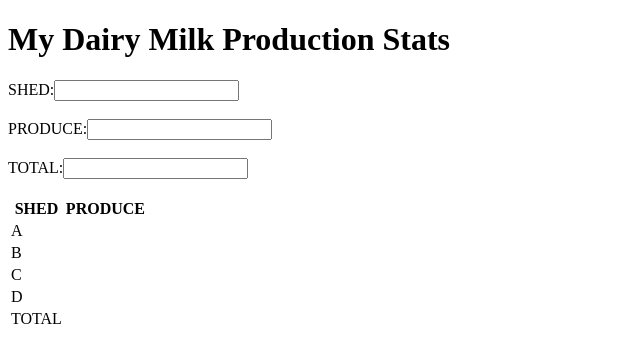
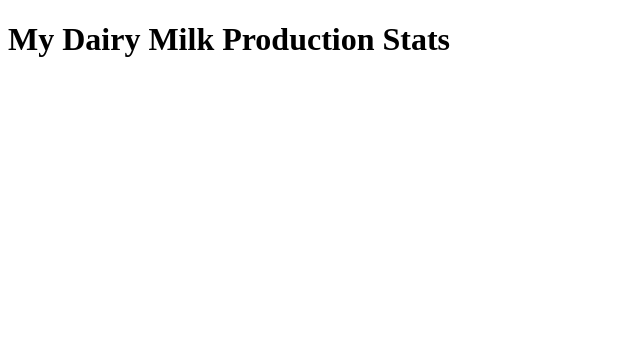
Before and after one commit to Allantoizmughus/Dairy-Milk-Production-Statistics, a plain HTML site: page index.html in a window 1280 px wide. Shown: the whole page, without its empty margins (0-640 px from the left). Drawn offline with Linux system fonts and the light colour scheme.

Commit message:
remove table from html

```diff
--- a/index.html
+++ b/index.html
@@ -9,31 +9,6 @@
     <body>
         <h1>My Dairy Milk Production Stats</h1>
 
-    SHED:<input type="text" name="shedl" id="shedl"><br><br>
-    PRODUCE:<input type="text" name="milk" id="milk"><br><br>
-    TOTAL:<input type="text" name="result" id="result"><br><br>
-    <table>
-        <tr>
-            <th>SHED</th>
-            <th>PRODUCE</th>
-     </tr>
-     <tr>
-        <td>A</td>
-    </tr>
-    <tr>
-        <td>B</td>
-    </tr>
-    <tr>
-        <td>C</td>
-    </tr>
-    <tr>
-        <td>D</td>
-    </tr>
-    <tr>
-        <td>TOTAL</td>
-    </tr>
-    </table>
-
 
 
     </body>
```
